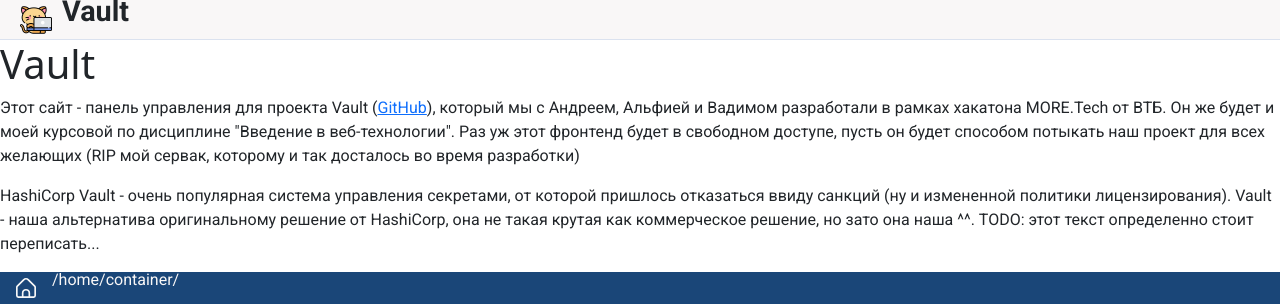
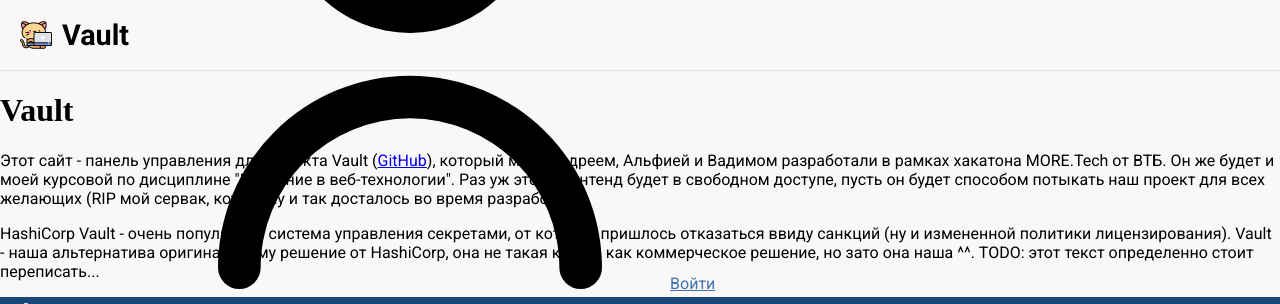
Before and after one commit to nikitagricanuk/iwt-coursework, a Python web app: template app/templates/index.html in a window 1280 px wide. Shown: the top 304 px of the page. Run offline with Jinja, Linux system fonts and the light colour scheme; the template is opened without the code that fills it, so the values that code supplies are empty.

Commit message:
Wrapped navigation and content in divs, added login button

```diff
--- a/app/templates/_layout.html
+++ b/app/templates/_layout.html
@@ -8,8 +8,6 @@
         <meta name="viewport" content="width=device-width, initial-scale=1">
         <link rel="stylesheet" href="{{ url_for('static', filename='css/styles.css') }}">
         <link rel="stylesheet" href="{{ url_for('static', filename='css/layout.css') }}">
-        <link href="https://cdn.jsdelivr.net/npm/bootstrap@5.2.2/dist/css/bootstrap.min.css" rel="stylesheet"
-        integrity="sha384-Zenh87qX5Jnk2l1ovWa8Ck2rdkQBzep5IDxbcnCeuOxjzrPF/et3URy9Bv1WTRi" crossorigin="anonymous">
     </head>
     <body>
         <header class="header">
@@ -17,12 +15,19 @@
                 <img src="{{ url_for('static', filename='icons/logo.png') }}" alt="logo" />
                 <p>Vault</p>
             </div>
-            {% include "components/_navigation.html" %}
+            <div>
+                {% include "components/_navigation.html" %}
+            </div>
             <div class="login-container">
-
+                <img src="{{ url_for('static', filename='icons/user.svg') }}" alt="user icon" />
+                <a href="/login">Войти</a>
             </div>
         </header>
-        {% block content %}{% endblock %}
+
+        <div class="content">
+            {% block content %}{% endblock %}
+        </div>
+
         <footer class="footer">
             <div class="path-container">
                 <img src="{{ url_for('static', filename='icons/home.svg') }}" alt="home icon" />
@@ -46,7 +51,5 @@
                 </div>
             </div>
         </footer>
-        <script src="https://cdn.jsdelivr.net/npm/bootstrap@5.2.2/dist/js/bootstrap.bundle.min.js"
-        integrity="sha384-OERcA2EqJJCMA+/3y+gXOqMEjwtxJY7qPCqsd1tbNJUaOe923+mo//f6V8Qbsw3" crossorigin="anonymous"></script>
     </body>
 </html>
```
